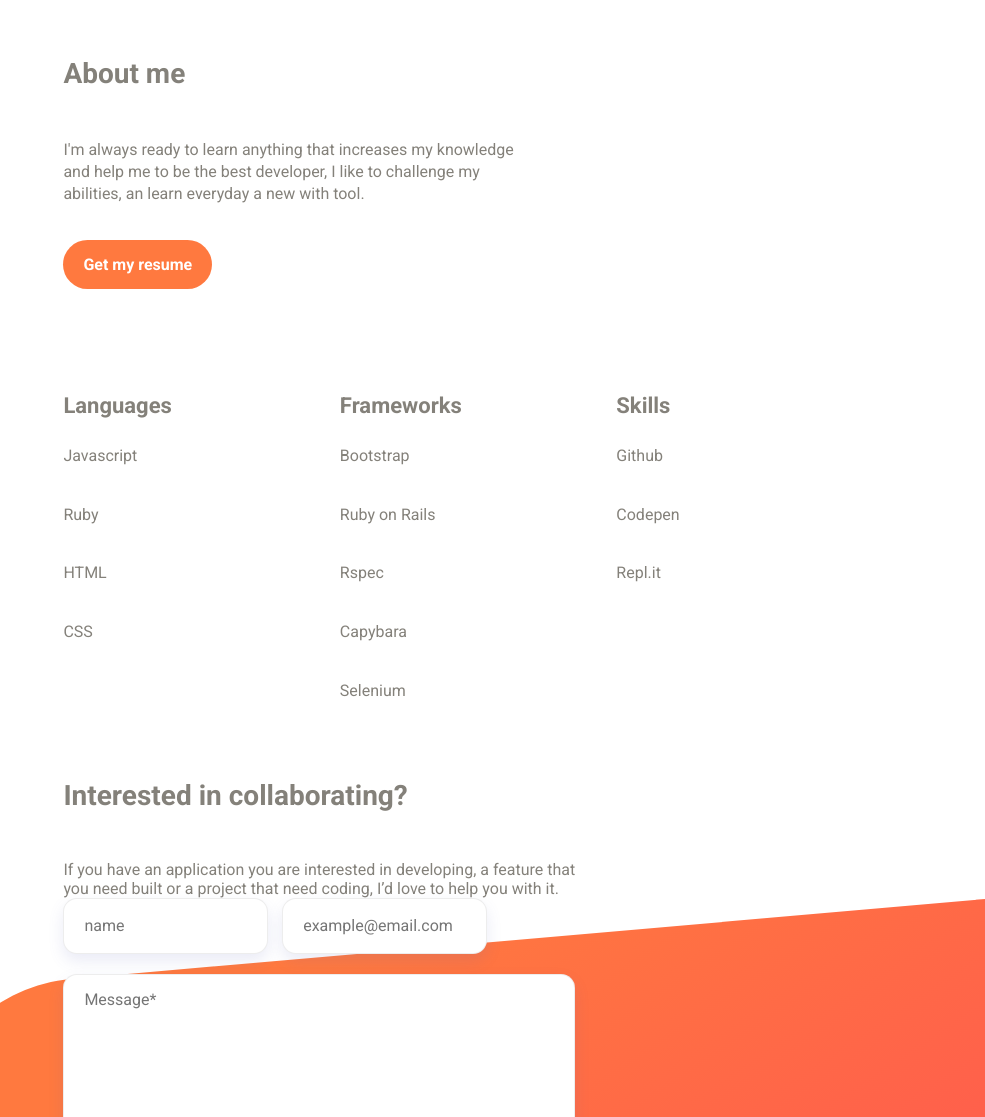
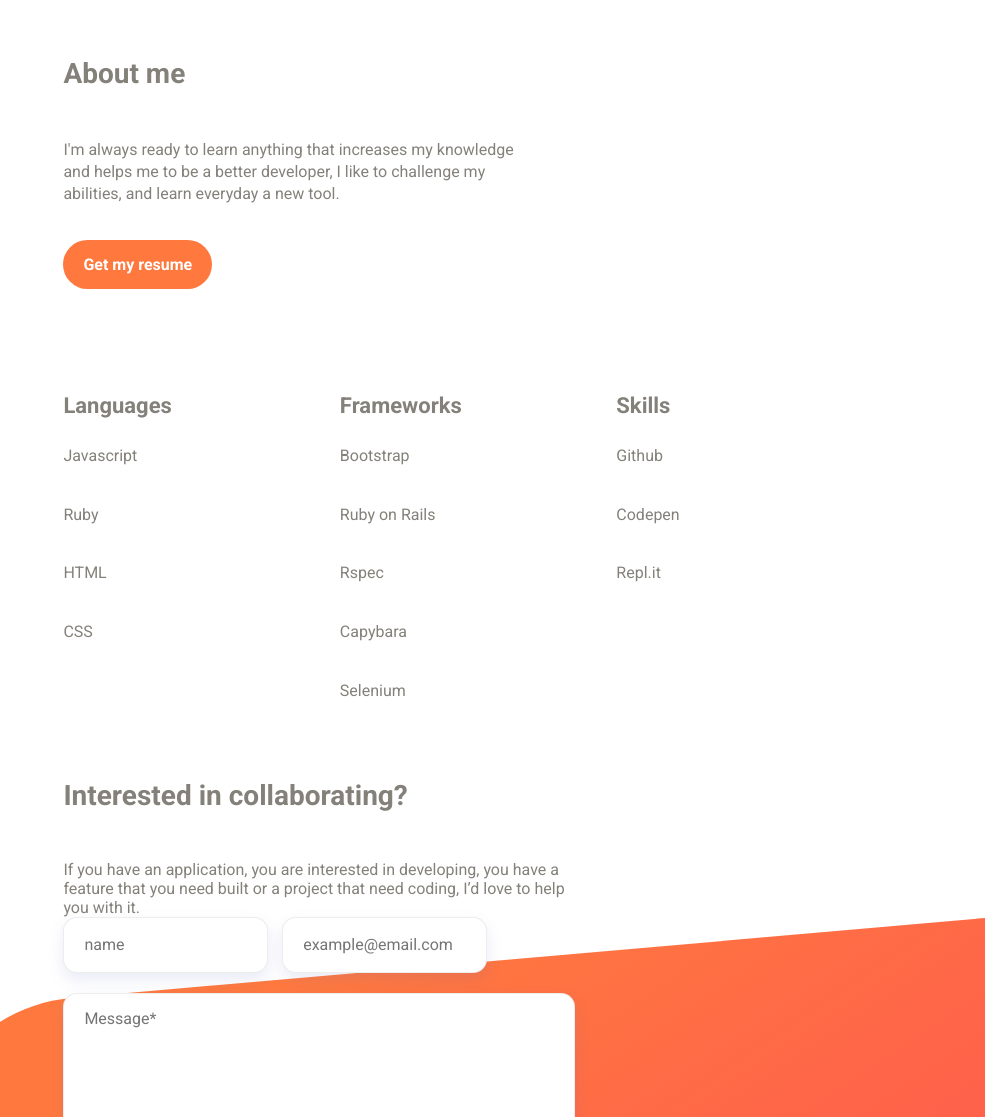
Before and after one commit to helman101/portfolio, a website: page index.html in a window 1280 px wide. Shown: the part 1520-2637 px from the top of the page, without its empty margins (295-1280 px from the left). Drawn offline with Linux system fonts and the light colour scheme.

Commit message:
solve grammar errors

```diff
--- a/index.html
+++ b/index.html
@@ -37,7 +37,7 @@
           <span class="prof">Full stack web developer</span>
           <p class="content">
             Hi, I'm Andres Ortegon. I'm a web developer from Colombia, living currently in Italy.
-            Going through the Microverse course, mentoring new students to make them understand the course flow and give them useful advice, and helping them with their project problems.
+            Going through the Microverse course, mentoring new students to make them understand the course flow, give them useful advice, and helping them with their project problems.
           </p>
           <div class="header-social">
             <div class="d-flex align-items-center justify-content-between">
@@ -345,7 +345,7 @@
         <section id="about" class="about">
           <div class="title">About me</div>
           <p class="content">
-            I'm always ready to learn anything that increases my knowledge and help me to be the best developer, I like to challenge my abilities, an learn everyday a new with tool.
+            I'm always ready to learn anything that increases my knowledge and helps me to be a better developer, I like to challenge my abilities, and learn everyday a new tool.
           </p>
           <a href="https://drive.google.com/file/d/109A_QT4wkEtMUHFRYSs0DUMbXLJS8w3J/view?usp=sharing" rel='noopener' target='_blank' class="resume">Get my resume</a>
           <div class="skills d-flex flex-wrap">
@@ -382,7 +382,7 @@
           <div class="collaborate">
             <div class="title">Interested in collaborating?</div>
             <p >
-              If you have an application you are interested in developing, a feature that you need built or a project that need coding, I’d love to help you with it.
+              If you have an application, you are interested in developing, you have a feature that you need built or a project that need coding, I’d love to help you with it.
             </p>
           </div>
           <div class="form">
```
